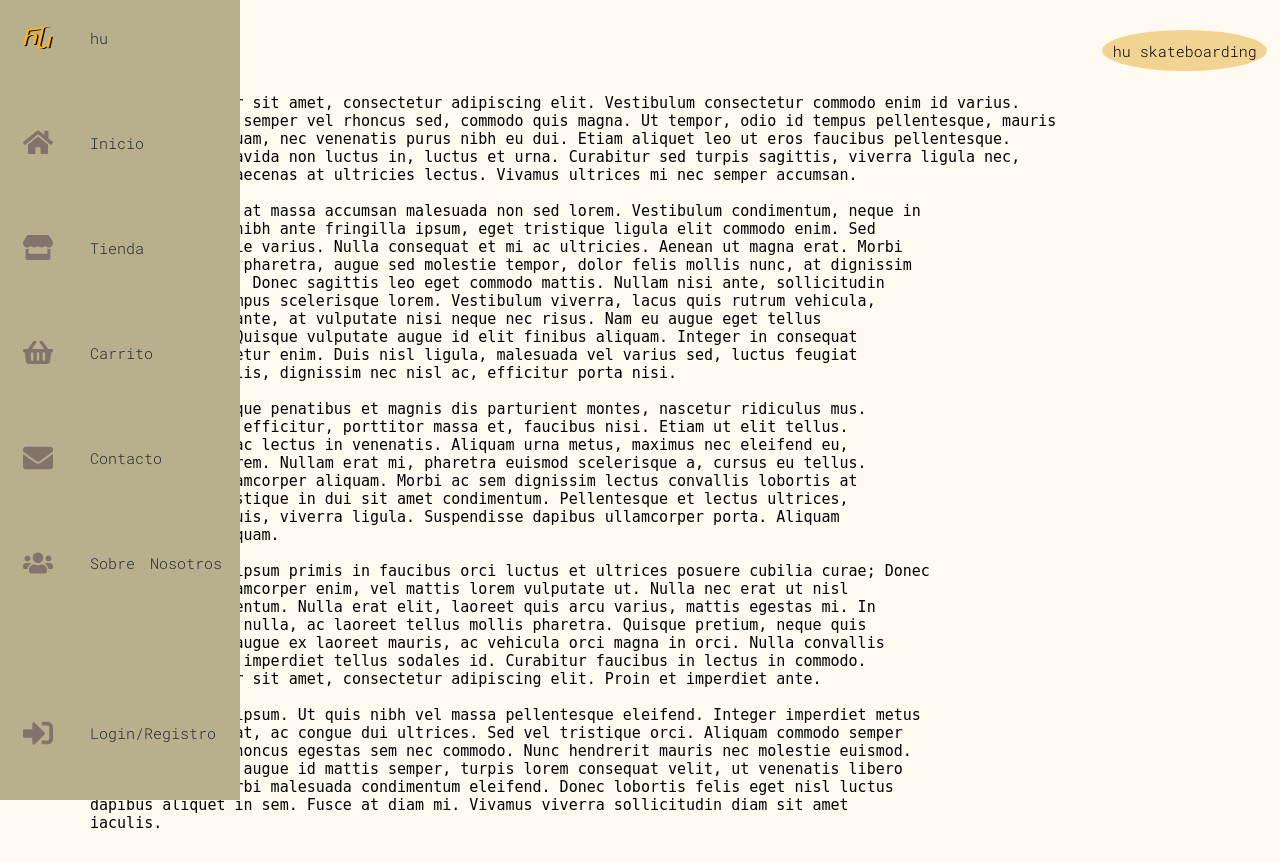
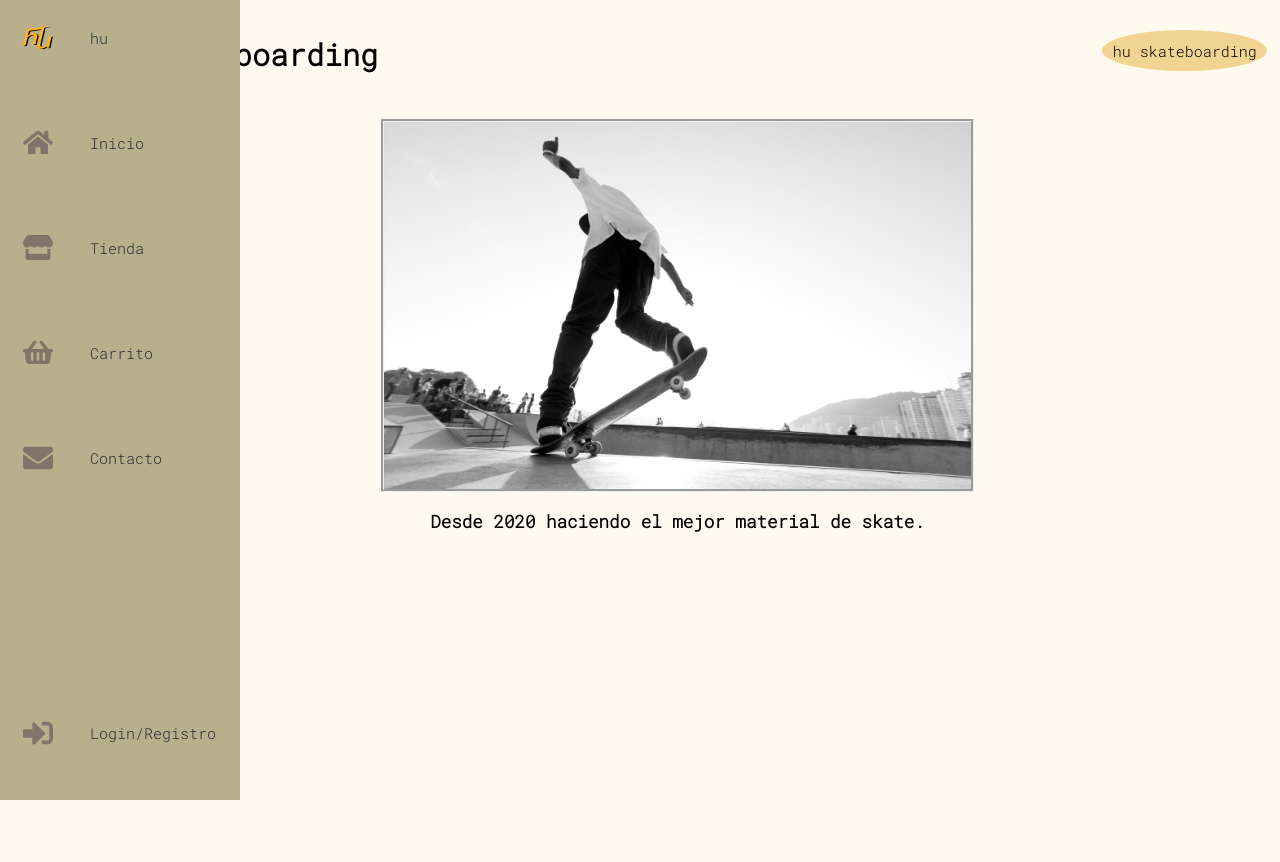
Before and after one commit to fatherboard/Tienda-HU, a PHP site: page / in a window 1280 px wide. After the commit the page ends 800 px from the top, so only its background shows below. Run offline with PHP 8.4, Linux system fonts and the light colour scheme.

Commit message:
Final (posibles retoques en el futuro)

```diff
--- a/carrito.php
+++ b/carrito.php
@@ -113,6 +113,7 @@ if ($_SERVER['REQUEST_METHOD'] == "POST" and isset($_POST['realizarPedido'])) {
         } else {
             echo "Tu carrito está vacío";
         }
+        $dao_user->disconnect();
             ?>
     </main>
 
--- a/contacto.php
+++ b/contacto.php
@@ -14,6 +14,7 @@ if ($_SERVER['REQUEST_METHOD'] == "POST") {
     $message = $_POST['message'];
     $packet = new TOMessage('', $userId, $message);
     $dao_message->insert_message($packet);
+    $dao_user->disconnect();
     header('Location: index.php?mensajeEnviado');
 }
 
@@ -49,6 +50,7 @@ if ($_SERVER['REQUEST_METHOD'] == "POST") {
         } else {
             echo "Necesitas estar logueado para enviarnos mensajes desde la plataforma";
         }
+
         ?>
     </main>
 
--- a/css/style.css
+++ b/css/style.css
@@ -363,3 +363,16 @@ input[type=text], input[type=password] {
     border-style: solid;
     margin: 1rem;
 }
+
+.portada {
+    display: block;
+    margin-top: 3rem;
+    margin-left: auto;
+    margin-right: auto;
+    width: 50%;
+    border-style: groove;
+}
+
+.centrado {
+    text-align: center;
+}
--- a/entrar.php
+++ b/entrar.php
@@ -80,6 +80,7 @@ if (!isset($_SESSION)) {
             }
             unset($_SESSION['error_registro']);
         }
+
         ?>
 
 
--- a/includes/FormLogin.php
+++ b/includes/FormLogin.php
@@ -73,6 +73,7 @@ class FormLogin extends Form
 		} else {
 			return "entrar.php";
 		}
+		$dao_usuario->disconnect();
 	}
 }
 
--- a/includes/FormRegister.php
+++ b/includes/FormRegister.php
@@ -110,8 +110,7 @@
             else {  //En caso contrario vuelta a registro.php con los errores
                 return "entrar.php";
             }
-
+            $dao_usuario->disconnect();
         }
 
 }
-    ?>
--- a/includes/common/navbar.php
+++ b/includes/common/navbar.php
@@ -71,19 +71,6 @@
 
         </li>
 
-        <li class="nav-item">
-            <a href="sobreNosotros.php" class="nav-link">
-                <svg aria-hidden="true" focusable="false" data-prefix="fas" data-icon="users" class="svg-inline--fa fa-users fa-w-20" role="img" xmlns="http://www.w3.org/2000/svg" viewBox="0 0 640 512">
-                    <path fill="currentColor" d="M96 224c35.3 0 64-28.7 64-64s-28.7-64-64-64-64 28.7-64 64 28.7 64 64 64zm448 0c35.3 0 64-28.7 64-64s-28.7-64-64-64-64 28.7-64 64 28.7 64 64 64zm32 32h-64c-17.6 0-33.5 7.1-45.1 18.6 40.3 22.1 68.9 62 75.1 109.4h66c17.7 0 32-14.3 32-32v-32c0-35.3-28.7-64-64-64zm-256 0c61.9 0 112-50.1 112-112S381.9 32 320 32 208 82.1 208 144s50.1 112 112 112zm76.8 32h-8.3c-20.8 10-43.9 16-68.5 16s-47.6-6-68.5-16h-8.3C179.6 288 128 339.6 128 403.2V432c0 26.5 21.5 48 48 48h288c26.5 0 48-21.5 48-48v-28.8c0-63.6-51.6-115.2-115.2-115.2zm-223.7-13.4C161.5 263.1 145.6 256 128 256H64c-35.3 0-64 28.7-64 64v32c0 17.7 14.3 32 32 32h65.9c6.3-47.4 34.9-87.3 75.2-109.4z"></path>
-                </svg>
-                <span class="link-text">Sobre</span>
-                <span class="link-text">Nosotros</span>
-
-            </a>
-
-        </li>
-
-
         <?php
         if (isset($_SESSION["login"]) && $_SESSION["login"]) {
             echo '<li class="nav-item last-pos">
--- a/index.php
+++ b/index.php
@@ -9,7 +9,7 @@ if (!isset($_SESSION)) {
 
 <head>
 
-    <title>homepage</title>
+    <title>Inicio</title>
     <meta charset="UTF-8">
     <meta name="viewport" content="width=device-width, initial-scale=1.0" />
     <link rel="stylesheet" href="css/style.css" />
@@ -23,56 +23,8 @@ if (!isset($_SESSION)) {
     <?php require("includes/common/watermark.php") ?>
     <?php require("includes/common/navbar.php") ?>
     <main>
-        <h1>Título</h1>
-        <p>
-            <pre>Lorem ipsum dolor sit amet, consectetur adipiscing elit. Vestibulum consectetur commodo enim id varius.
-Mauris dui nisl, semper vel rhoncus sed, commodo quis magna. Ut tempor, odio id tempus pellentesque, mauris
-tellus blandit quam, nec venenatis purus nibh eu dui. Etiam aliquet leo ut eros faucibus pellentesque.
-Sed dui diam, gravida non luctus in, luctus et urna. Curabitur sed turpis sagittis, viverra ligula nec,
-imperdiet leo. Maecenas at ultricies lectus. Vivamus ultrices mi nec semper accumsan.
-
-Nulla vel mauris at massa accumsan malesuada non sed lorem. Vestibulum condimentum, neque in
-semper euismod, nibh ante fringilla ipsum, eget tristique ligula elit commodo enim. Sed
-vulputate molestie varius. Nulla consequat et mi ac ultricies. Aenean ut magna erat. Morbi
-et nulla est. In pharetra, augue sed molestie tempor, dolor felis mollis nunc, at dignissim
-magna ex eu odio. Donec sagittis leo eget commodo mattis. Nullam nisi ante, sollicitudin
-in tellus ut, tempus scelerisque lorem. Vestibulum viverra, lacus quis rutrum vehicula,
-est orci congue ante, at vulputate nisi neque nec risus. Nam eu augue eget tellus
-euismod rutrum. Quisque vulputate augue id elit finibus aliquam. Integer in consequat
-diam, ac consectetur enim. Duis nisl ligula, malesuada vel varius sed, luctus feugiat
-erat. In odio felis, dignissim nec nisl ac, efficitur porta nisi.
-
-Orci varius natoque penatibus et magnis dis parturient montes, nascetur ridiculus mus.
-Morbi eget augue efficitur, porttitor massa et, faucibus nisi. Etiam ut elit tellus.
-Nullam suscipit ac lectus in venenatis. Aliquam urna metus, maximus nec eleifend eu,
-lobortis quis lorem. Nullam erat mi, pharetra euismod scelerisque a, cursus eu tellus.
-Nunc feugiat ullamcorper aliquam. Morbi ac sem dignissim lectus convallis lobortis at
-sed diam. Ut tristique in dui sit amet condimentum. Pellentesque et lectus ultrices,
-consequat diam quis, viverra ligula. Suspendisse dapibus ullamcorper porta. Aliquam
-vitae consequat quam.
-
-Vestibulum ante ipsum primis in faucibus orci luctus et ultrices posuere cubilia curae; Donec
-sollicitudin ullamcorper enim, vel mattis lorem vulputate ut. Nulla nec erat ut nisl
-tristique condimentum. Nulla erat elit, laoreet quis arcu varius, mattis egestas mi. In
-pharetra maximus nulla, ac laoreet tellus mollis pharetra. Quisque pretium, neque quis
-sodales luctus, augue ex laoreet mauris, ac vehicula orci magna in orci. Nulla convallis
-ornare ante, vel imperdiet tellus sodales id. Curabitur faucibus in lectus in commodo.
-Lorem ipsum dolor sit amet, consectetur adipiscing elit. Proin et imperdiet ante.
-
-Vivamus eu nibh ipsum. Ut quis nibh vel massa pellentesque eleifend. Integer imperdiet metus
-non ante consequat, ac congue dui ultrices. Sed vel tristique orci. Aliquam commodo semper
-ultrices. Duis rhoncus egestas sem nec commodo. Nunc hendrerit mauris nec molestie euismod.
-Proin facilisis, augue id mattis semper, turpis lorem consequat velit, ut venenatis libero
-augue non mi. Morbi malesuada condimentum eleifend. Donec lobortis felis eget nisl luctus
-dapibus aliquet in sem. Fusce at diam mi. Vivamus viverra sollicitudin diam sit amet
-iaculis.</pre>
-        </p>
+        <h1>hu skateboarding</h1>
+        <img class="portada" src="img/resources/portada.jpg" alt="guy skating">
+        <h3 class="centrado">Desde 2020 haciendo el mejor material de skate.</h3>
     </main>
-
-
-
-
-
-
-
 </body>
--- a/tienda.php
+++ b/tienda.php
@@ -57,6 +57,7 @@ $products = $dao_product->show_all_products();
             echo "</br></br>";
             echo '</div>';
         }
+        $dao_product->disconnect();
             ?>
 
     </main>
```
Also changed, not shown: perfil.php (+4 -3 lines), img/resources/portada.jpg (added), sobreNosotros.php (deleted).
